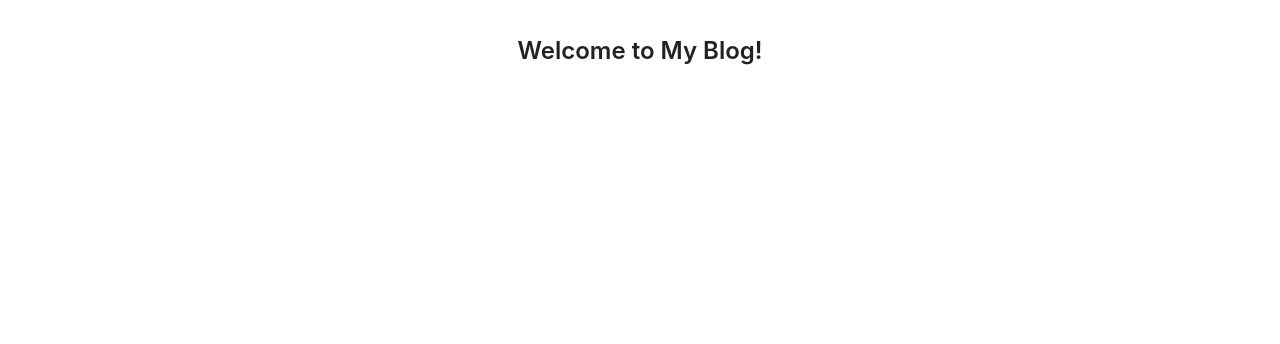
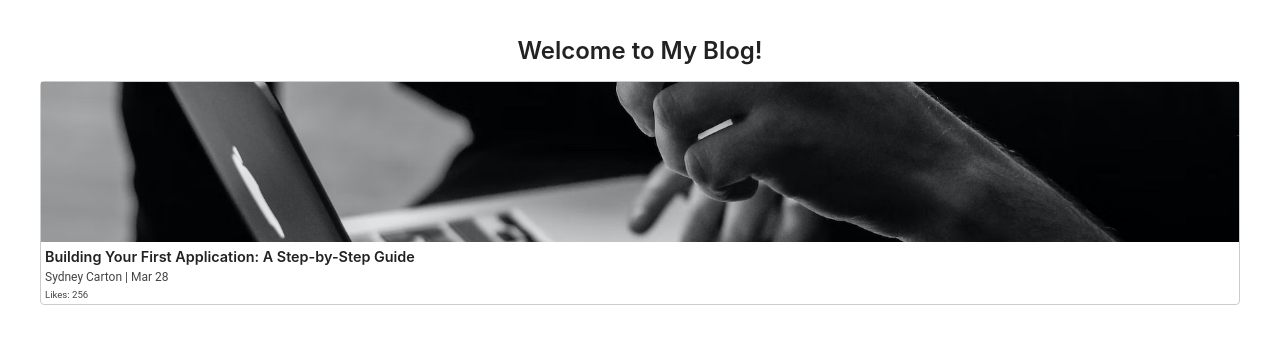
Before and after one commit to lengleman-spec/responsive-blog, a plain HTML site: page index.html in a window 1280 px wide. Drawn offline with Linux system fonts and the light colour scheme.

Commit message:
added img files and structured card

```diff
--- a/index.html
+++ b/index.html
@@ -1,12 +1,25 @@
 <!DOCTYPE html>
 <html>
     <head>
+        <meta name="viewport" content="width=device-width, initial-scale-1">
         <title>Responsive Blog</title>
         <link rel="stylesheet" href="base.css">
+        <link rel="stylesheet" href="styles.css">
     </head>
 
     <body>
+        <h1>Welcome to My Blog!</h1>
 
-        <h1>Welcome to My Blog!</h1>
+        <div class="blog-card">
+            <div class="blog-card-img">
+                <img src="laptop.jpeg" alt="Building Your First Application: A Step-by-Step Guide">
+            </div>
+
+            <div class="blog-card-body">
+                <h2 class="blog-card-title">Building Your First Application: A Step-by-Step Guide</h2>
+                <div class="blog-card-info">Sydney Carton | Mar 28</div>
+                <div class="blog-card-likes">Likes: 256</div>
+            </div>
+        </div>
     </body>
 </html>
--- /dev/null
+++ b/styles.css
@@ -0,0 +1,26 @@
+.blog-card {
+    border: 1px solid #ccc;
+    border-radius: 4px;
+}
+
+.blog-card-img > img {
+    object-fit: cover;
+    width: 100%;
+    height: 160px;
+}
+
+.blog-card-body {
+    padding: 4px;
+}
+
+.blog-card-title {
+    text-align: left;
+    font-size: 1.5rem;
+    margin-top: 0;
+    margin-bottom: 5px;
+}
+
+.blog-card-info {
+    margin-bottom: 5px;
+    font-size: 1.25rem;
+}
```
Also changed, not shown: laptop.jpeg (added), plant.jpeg (added).
